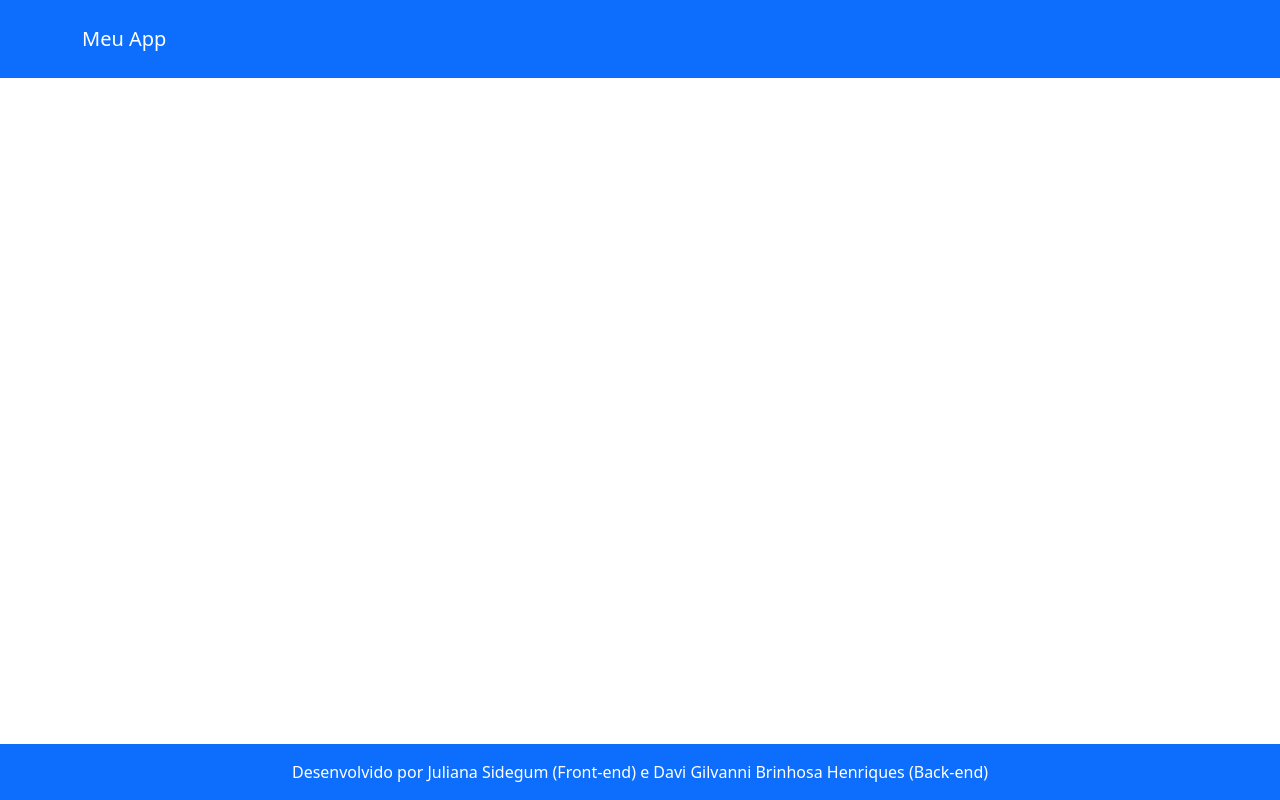
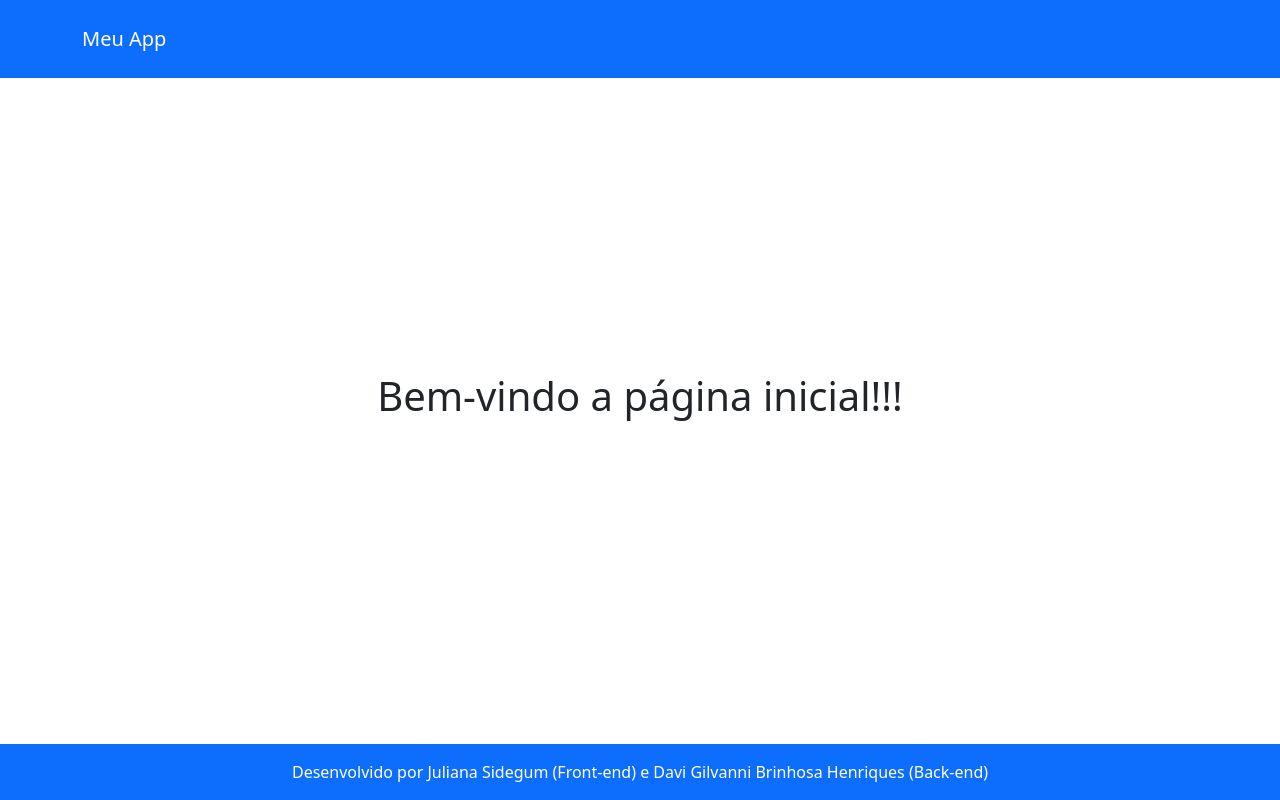
Before and after one commit to jsidegum/work-project-01-app, a React (Create React App) app: page /home in a window 1280 px wide. Built offline with nearby package versions, Linux system fonts and the light colour scheme.

Commit message:
view home

```diff
--- a/src/main/rotas.js
+++ b/src/main/rotas.js
@@ -2,6 +2,7 @@ import React from 'react';
 import { BrowserRouter as Router, Routes, Route } from 'react-router-dom';
 import Login from '../views/login';
 import CadastrarUsuario from '../views/cadastrarUsuario';
+import Home from '../views/home';
 
 const Rotas = () => {
     return (
@@ -9,6 +10,7 @@ const Rotas = () => {
             <Routes>
                 <Route exact path="/" element={<Login />} />
                 <Route exact path="/cadastrar-usuario" element={<CadastrarUsuario />} />
+                <Route exact path="/home" element={<Home />} />
             </Routes>
         </Router>
     );
--- /dev/null
+++ b/src/views/home.js
@@ -0,0 +1,16 @@
+import React from 'react';
+import { Container, Row, Col } from 'react-bootstrap';
+
+const Home = () => {
+    return (
+        <Container>
+            <Row className="justify-content-center align-items-center" style={{ height: '100vh' }}>
+                <Col className="text-center">
+                    <h1>Bem-vindo a página inicial!!!</h1>
+                </Col>
+            </Row>
+        </Container>
+    );
+};
+
+export default Home;
```
